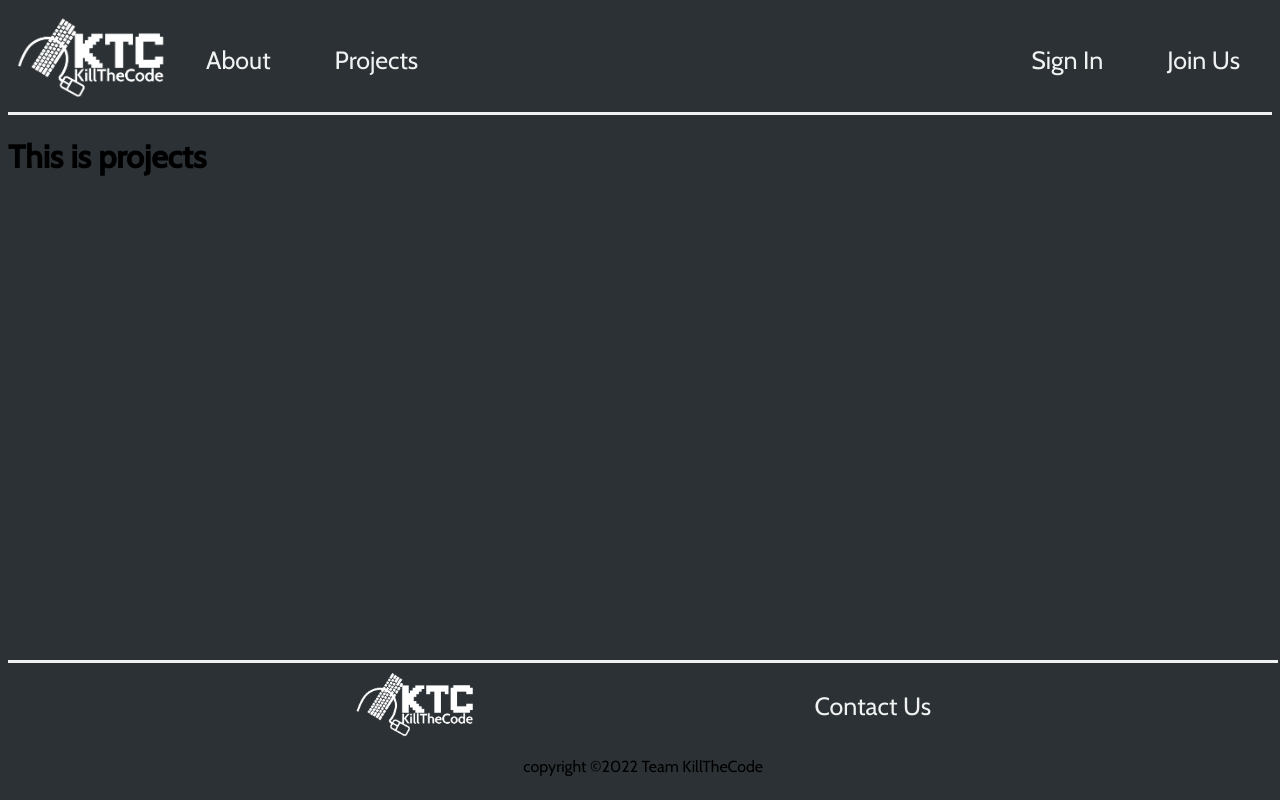
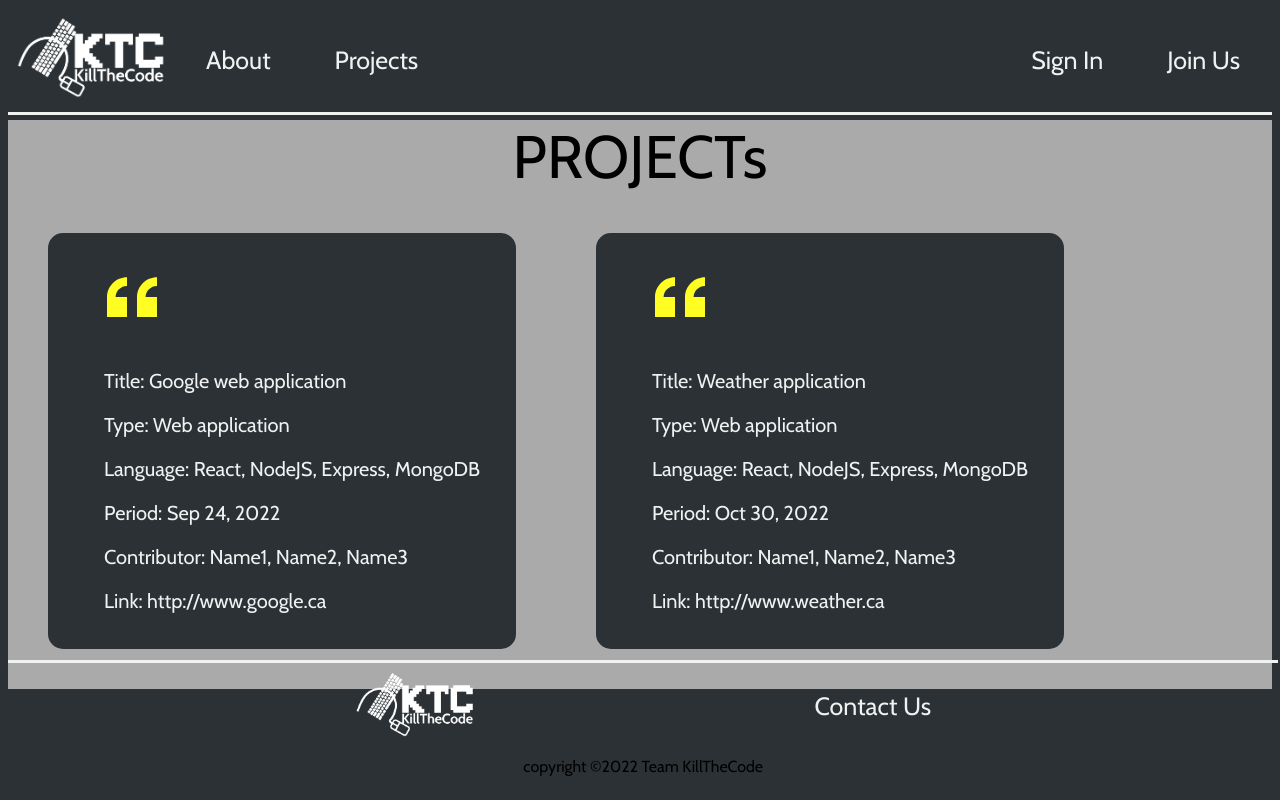
Before and after one commit to Jonghan-park/KillTheCode, a React (Create React App) app in the folder frontend/: page /projects in a window 1280 px wide. Built offline with nearby package versions, Linux system fonts and the light colour scheme.

Commit message:
Update Projects

```diff
--- /dev/null
+++ b/frontend/src/components/Projects/Project.css
@@ -0,0 +1,22 @@
+.project{
+  height: auto;
+  display: flex;
+  flex-wrap: wrap;
+}
+.projectItem{
+  padding: 1rem;
+  margin: 40px;
+  text-align: left;
+  border-radius: 15px;
+  background-color: #2B3135;
+}
+.projectItem img{
+  margin-left: 20px;
+}
+.projectInfo li{
+  color: #F0F2F2;
+  font-size: 20px;
+  list-style: none;
+  text-align: left;
+  margin-right: 20px;
+}
--- /dev/null
+++ b/frontend/src/components/Projects/Project.js
@@ -0,0 +1,41 @@
+import React from "react";
+import quotation from "../../assets/quotation.svg";
+import "./Project.css";
+
+const Project = ({ projects }) => {
+  return (
+    <div className="project">
+      {projects.map((project) => {
+        const { id, title, type, language, period, contributor, link } =
+          project;
+        return (
+          <article key={id} className="projectItem">
+            <img src={quotation} alt="Quotation mark" />
+            <ul className="projectInfo">
+              <li className="projectTitle">
+                <p>Title: {title}</p>
+              </li>
+              <li className="projectType">
+                <p>Type: {type}</p>
+              </li>
+              <li className="projectLanguage">
+                <p>Language: {language}</p>
+              </li>
+              <li className="projectPeriod">
+                <p>Period: {period}</p>
+              </li>
+              <li className="projectContributor">
+                <p>Contributor: {contributor}</p>
+              </li>
+              <li className="projectLink">
+                <p>Link: {link}</p>
+              </li>
+            </ul>
+          </article>
+        );
+      })}
+    </div>
+  );
+};
+
+export default Project;
--- a/frontend/src/components/Projects/Projects.css
+++ b/frontend/src/components/Projects/Projects.css
@@ -0,0 +1,10 @@
+.ProjectsContainer{
+  background-color: #aaaaaa;
+  margin-top: 5px;
+  width: auto;
+ height: auto;
+  text-align: center;
+}
+.ProjectsTitle{
+  font-size: 60px;
+}
--- a/frontend/src/components/Projects/Projects.js
+++ b/frontend/src/components/Projects/Projects.js
@@ -1,10 +1,48 @@
-import React from "react";
+import React, { useState, useEffect } from "react";
+import Project from "../Projects/Project";
 import "./Projects.css";
 
 const Projects = () => {
+  const [projects, setProjects] = useState([
+    {
+      id: 1,
+      title: "Google web application",
+      type: "Web application",
+      language: "React, NodeJS, Express, MongoDB",
+      period: "Sep 24, 2022",
+      contributor: "Name1, Name2, Name3",
+      link: "http://www.google.ca",
+    },
+    {
+      id: 2,
+      title: "Weather application",
+      type: "Web application",
+      language: "React, NodeJS, Express, MongoDB",
+      period: "Oct 30, 2022",
+      contributor: "Name1, Name2, Name3",
+      link: "http://www.weather.ca",
+    },
+  ]);
+
+  // Get projects
+
+  // const getProjects = async () => {
+  //   try {
+  //     const { data } = await axios.get("http://localhost:5000/api/projects");
+  //     setProjects(data.projects);
+  //   } catch (error) {
+  //     console.log(error);
+  //   }
+  // };
+
+  // useEffect(() => {
+  //   getProjects();
+  // }, []);
   return (
-    <div>
-      <h1>This is projects</h1>
+    <div className="ProjectsContainer">
+      <div className="ProjectsTitle">PROJECTs</div>
+
+      <Project projects={projects} />
     </div>
   );
 };
```
Also changed, not shown: frontend/src/assets/quotation.svg (added).
